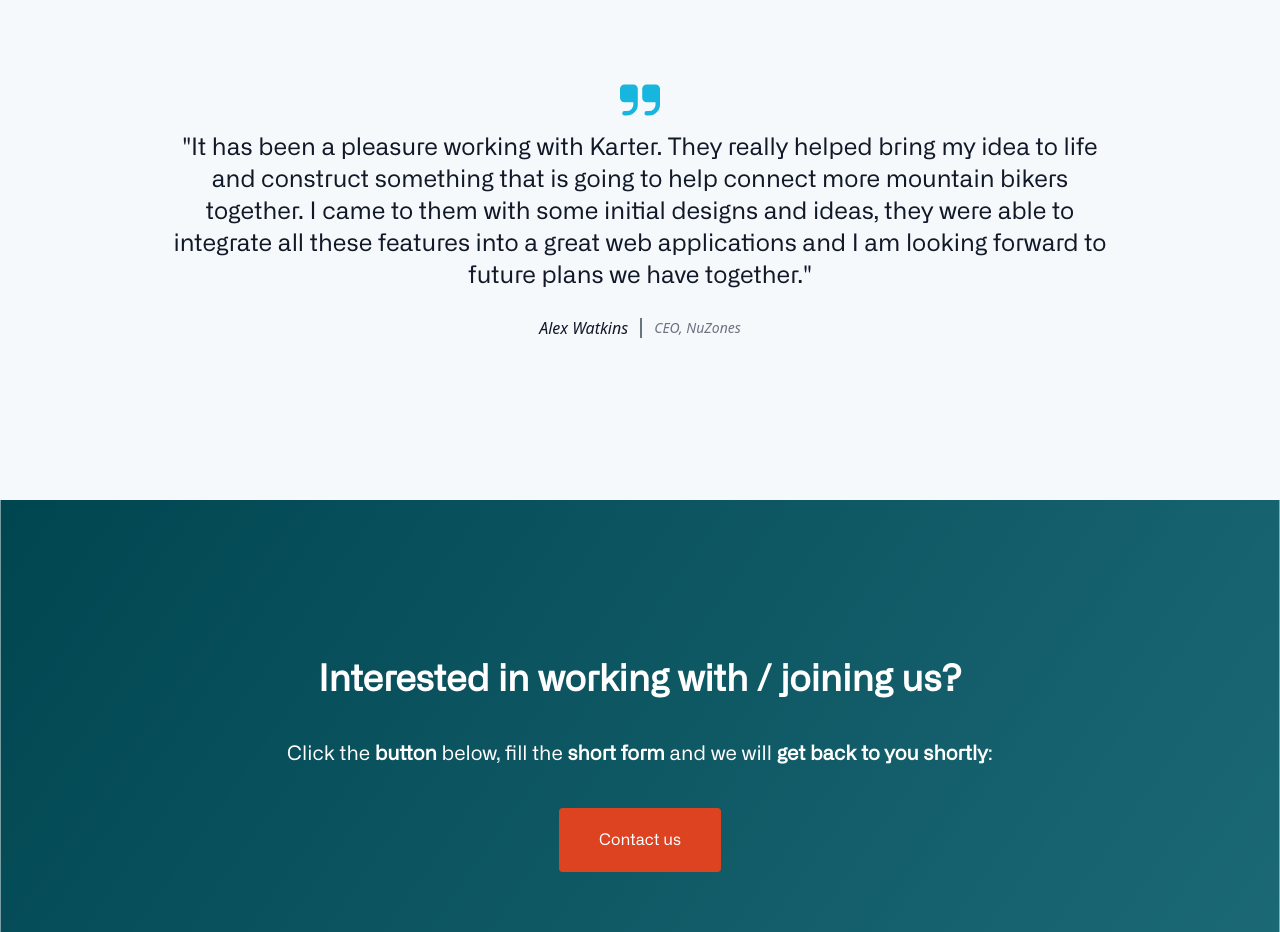
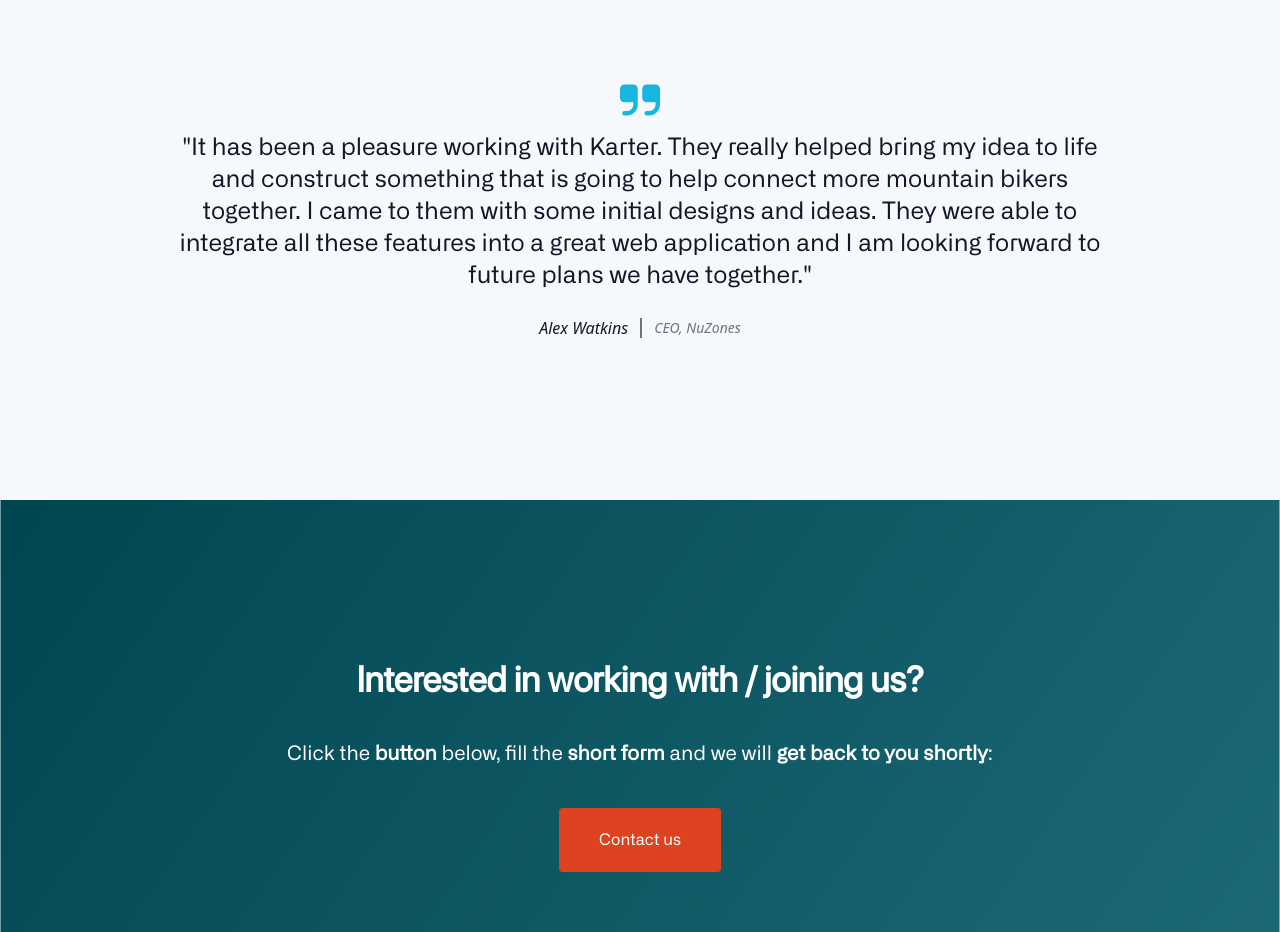
Before and after one commit to bsaoptima/karterwebsite, a React (Vite) app: page / in a window 1280 px wide. Shown: the part 5160-6092 px from the top of the page. Built offline with nearby package versions, Linux system fonts and the light colour scheme.

Commit message:
final fixes

```diff
--- a/src/pages/Home.jsx
+++ b/src/pages/Home.jsx
@@ -268,11 +268,7 @@ function SolutionsSection({ solutionsRef }) {
           </svg>
           <blockquote>
             <p className="text-md md:text-2xl font-alliance text-gray-900">
-            "It has been a pleasure working with Karter. They
-             really helped bring my idea to life and construct something that is going to
-             help connect more mountain bikers together. I came to them with some initial designs
-             and ideas, they were able to integrate all these features into a great web applications and
-             I am looking forward to future plans we have together."
+            "It has been a pleasure working with Karter. They really helped bring my idea to life and construct something that is going to help connect more mountain bikers together. I came to them with some initial designs and ideas. They were able to integrate all these features into a great web application and I am looking forward to future plans we have together."
             </p>
           </blockquote>
           <figcaption className="flex items-center justify-center mt-6 space-x-3">
@@ -299,7 +295,7 @@ function SolutionsSection({ solutionsRef }) {
         id="contact"
         className="contactItem flex flex-col justify-center items-center p-10 md:p-40 gap-y-10"
       >
-        <p className="text-white text-3xl md:text-4xl font-alliance font-bold">
+        <p className="text-white text-3xl md:text-4xl font-sfprodisplay font-semibold">
           Interested in working with / joining us?
         </p>
         <p className="text-white text-md md:text-xl font-alliance">
--- a/src/pages/VettingProcess.jsx
+++ b/src/pages/VettingProcess.jsx
@@ -31,7 +31,7 @@ export default function VettingProcess(){
                     <div className="flex flex-col md:flex-row">
                         <div className="bg-white flex flex-col gap-y-5 justify-start drop-shadow-xl rounded-xl p-8 stepItem text-[#D3D3D3] hover:text-black transform hover:scale-105 transition-transform duration-300 w-full md:max-w-[600px]">
                             <p className="text-2xl font-alliance">2. Screening Interview</p>
-                            <p className="font-alliance">After an initial CV check, we invite students into a Screen Interview where we discuss their situation, their movitations and their experiences.</p>
+                            <p className="font-alliance">After an initial CV check, we invite students into a Screen Interview where we discuss their situation, their motivations and their experiences.</p>
                         </div>
                         <div className="">
                         </div>
```
